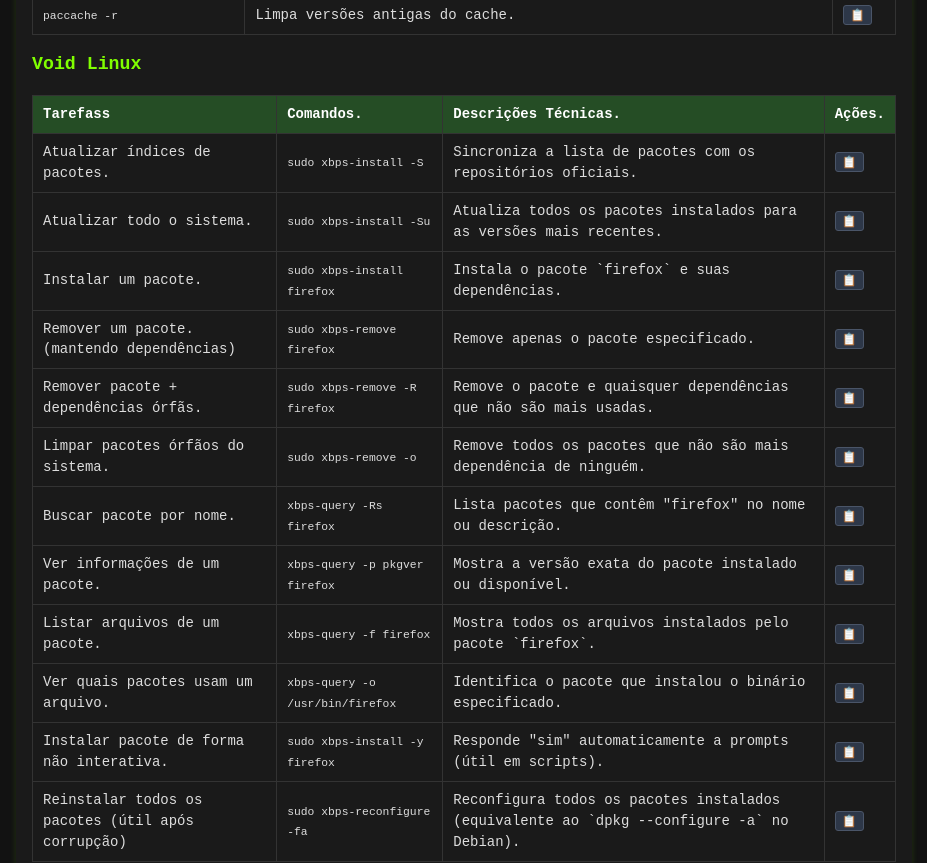
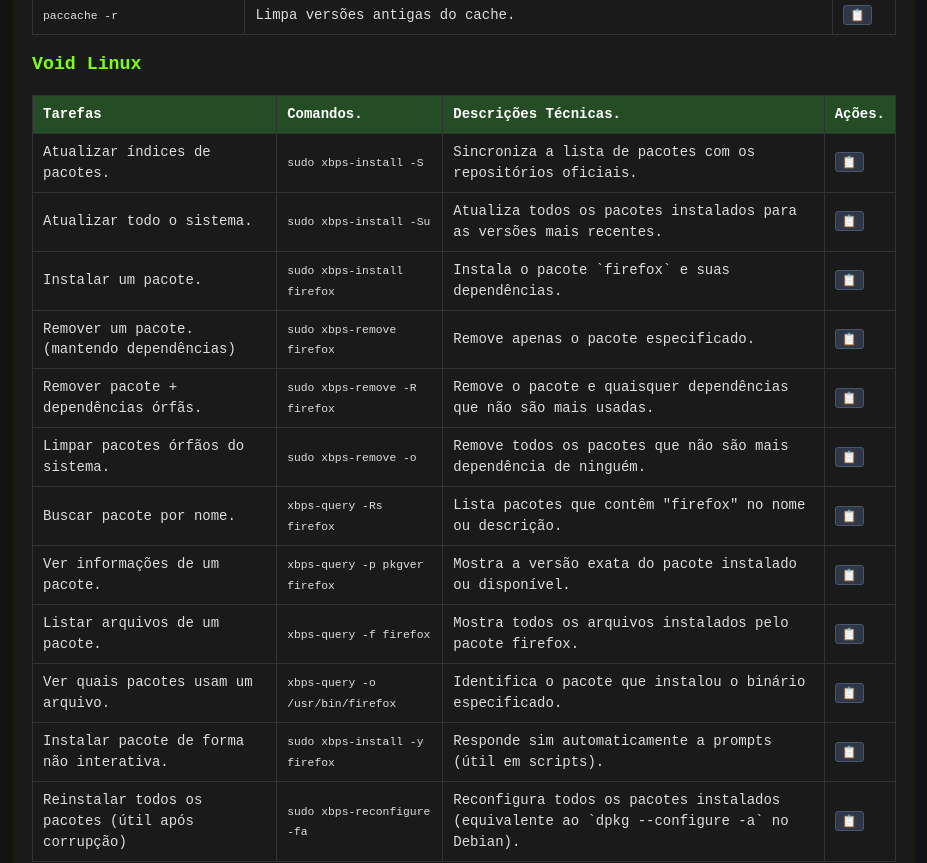
Before and after one commit to Piolinux/piolinux-site, a Jekyll site: the page built from _pages/_comandos/gerenciamento-de-pacotes.md, in a window 1280 px wide and 1400 px high, scrolled down 1515 px. Shown: the part 425-1288 px from the top of the window, without its empty margins (176-1103 px from the left). Built offline with Jekyll 4.4.1, drawn with Linux system fonts in a browser that asks for light colours.

Commit message:
Update gerenciamento-de-pacotes.md

```diff
--- a/_pages/_comandos/gerenciamento-de-pacotes.md
+++ b/_pages/_comandos/gerenciamento-de-pacotes.md
@@ -271,7 +271,7 @@ function filtrarLinhas(termo) {
 <table class="evergreen-table">
   <thead>
     <tr>
-      <th>Tarefass</th>
+      <th>Tarefas</th>
       <th>Comandos.</th>
       <th>Descrições Técnicas.</th>
       <th>Ações.</th>
@@ -329,7 +329,7 @@ function filtrarLinhas(termo) {
     <tr>
       <td>Listar arquivos de um pacote.</td>
       <td><code>xbps-query -f firefox</code></td>
-      <td>Mostra todos os arquivos instalados pelo pacote `firefox`.</td>
+      <td>Mostra todos os arquivos instalados pelo pacote firefox.</td>
       <td data-label="Ação"><button class="copy-btn" data-command="xbps-query -f firefox">📋</button></td>
     </tr>
     <tr>
@@ -341,7 +341,7 @@ function filtrarLinhas(termo) {
     <tr>
       <td>Instalar pacote de forma não interativa.</td>
       <td><code>sudo xbps-install -y firefox</code></td>
-      <td>Responde "sim" automaticamente a prompts (útil em scripts).</td>
+      <td>Responde sim automaticamente a prompts (útil em scripts).</td>
       <td data-label="Ação"><button class="copy-btn" data-command="sudo xbps-install -y firefox">📋</button></td>
     </tr>
     <tr>
```
